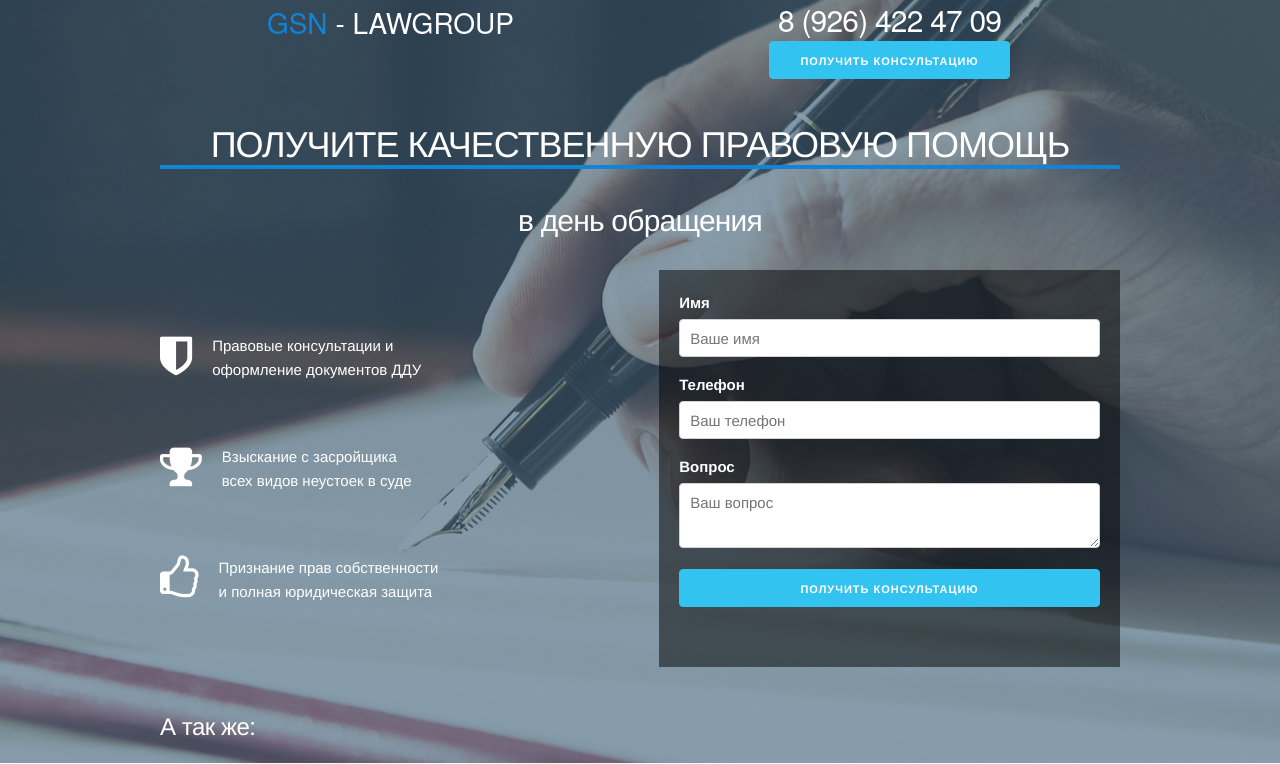
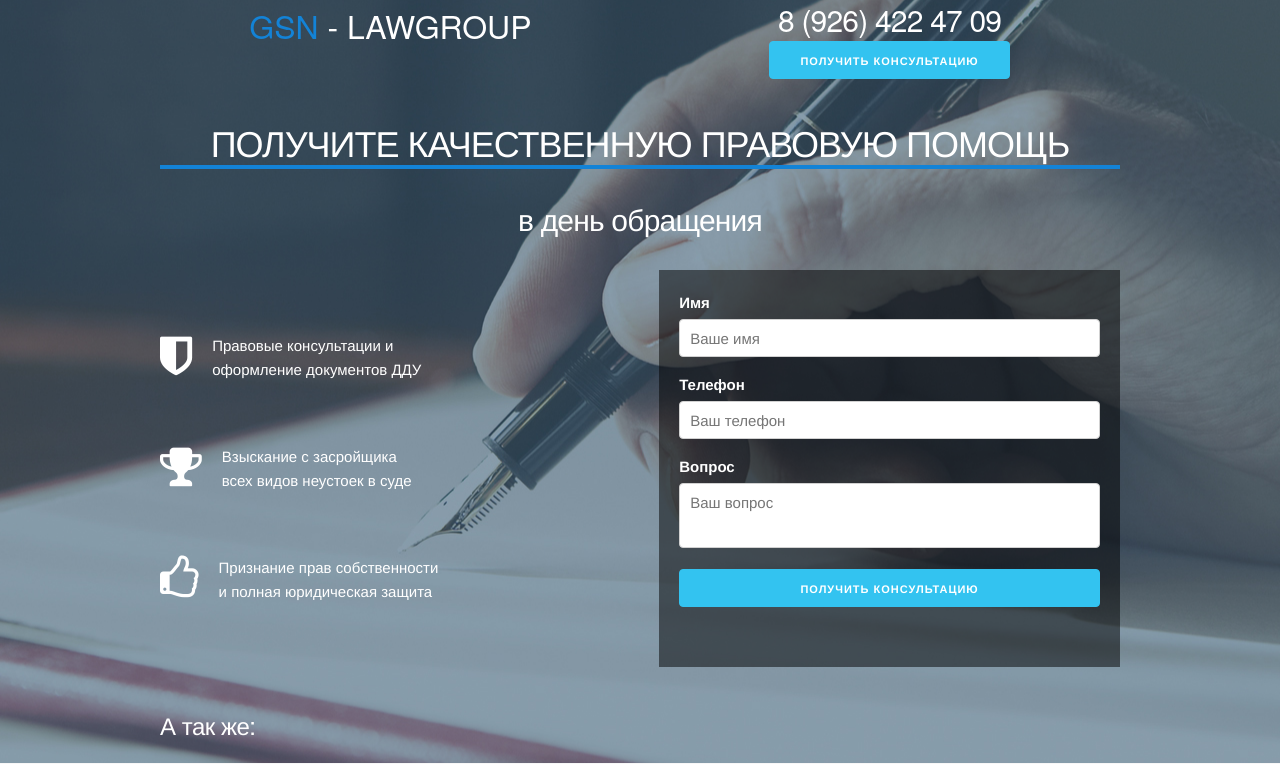
Before and after one commit to YellowAgency/lawers_landing, a Django app: page / in a window 1280 px wide. Shown: the top 764 px of the page. Run offline with Django 3.2, Linux system fonts and the light colour scheme.

Commit message:
исправлены формы, текст внутри черный

```diff
--- a/static/css/main.css
+++ b/static/css/main.css
@@ -10,14 +10,14 @@
 .header__name_padding {
     padding-left: 0px;
     display:inline;
-    font-size: 28px;
+    font-size: 32px;
 }
 
 .header__name_padding_colored {
     padding-left: 0px;
     color: #1383d7;
     display:inline;
-    font-size: 28px;
+    font-size: 32px;
 }
 
 
@@ -145,6 +145,14 @@
     margin-bottom: 40px;
 }
 
+.askform__input_black{
+    color: black;
+}
+
+.textarea_resize {
+    resize: none;
+}
+
 .main{
     background-color: #f3f3f3;
 }
--- a/templates/base.html
+++ b/templates/base.html
@@ -95,11 +95,11 @@
                         {% csrf_token %}
                         <div class="row">
                             <label for="name_input">Имя</label>
-                            <input class="u-full-width" type="text" placeholder="Ваше имя" id="name_input">
+                            <input class="u-full-width askform__input_black" type="text" placeholder="Ваше имя" id="name_input">
                             <label for="phone_number">Телефон</label>
-                            <input class="u-full-width" type="text" placeholder="Ваш телефон" id="phone_number">
+                            <input class="u-full-width askform__input_black" type="text" placeholder="Ваш телефон" id="phone_number">
                             <label for="question_input">Вопрос</label>
-                            <textarea class="u-full-width" name="question" id="question_input"
+                            <textarea class="u-full-width askform__input_black textarea_resize" name="question" id="question_input"
                                       placeholder="Ваш вопрос"></textarea>
                             <input class="u-full-width button-primary" type="submit" value="получить консультацию">
                         </div>
@@ -331,11 +331,11 @@
                     <form action="#">
                         <div class="row">
                             <label for="name_input">Имя</label>
-                            <input class="u-full-width" type="text" placeholder="Ваше имя" id="name_input">
+                            <input class="u-full-width askform__input_black" type="text" placeholder="Ваше имя" id="name_input">
                             <label for="phone_number">Телефон</label>
-                            <input class="u-full-width" type="text" placeholder="Ваш телефон" id="phone_number">
+                            <input class="u-full-width askform__input_black" type="text" placeholder="Ваш телефон" id="phone_number">
                             <label for="question_input">Вопрос</label>
-                            <input class="u-full-width" type="text" placeholder="Ваш вопрос" id="question_input">
+                            <textarea class="u-full-width askform__input_black textarea_resize"  placeholder="Ваш вопрос" id="question_input"></textarea>
                             <input class="u-full-width button-primary" type="submit" value="получить консультацию">
                         </div>
                     </form>
```
